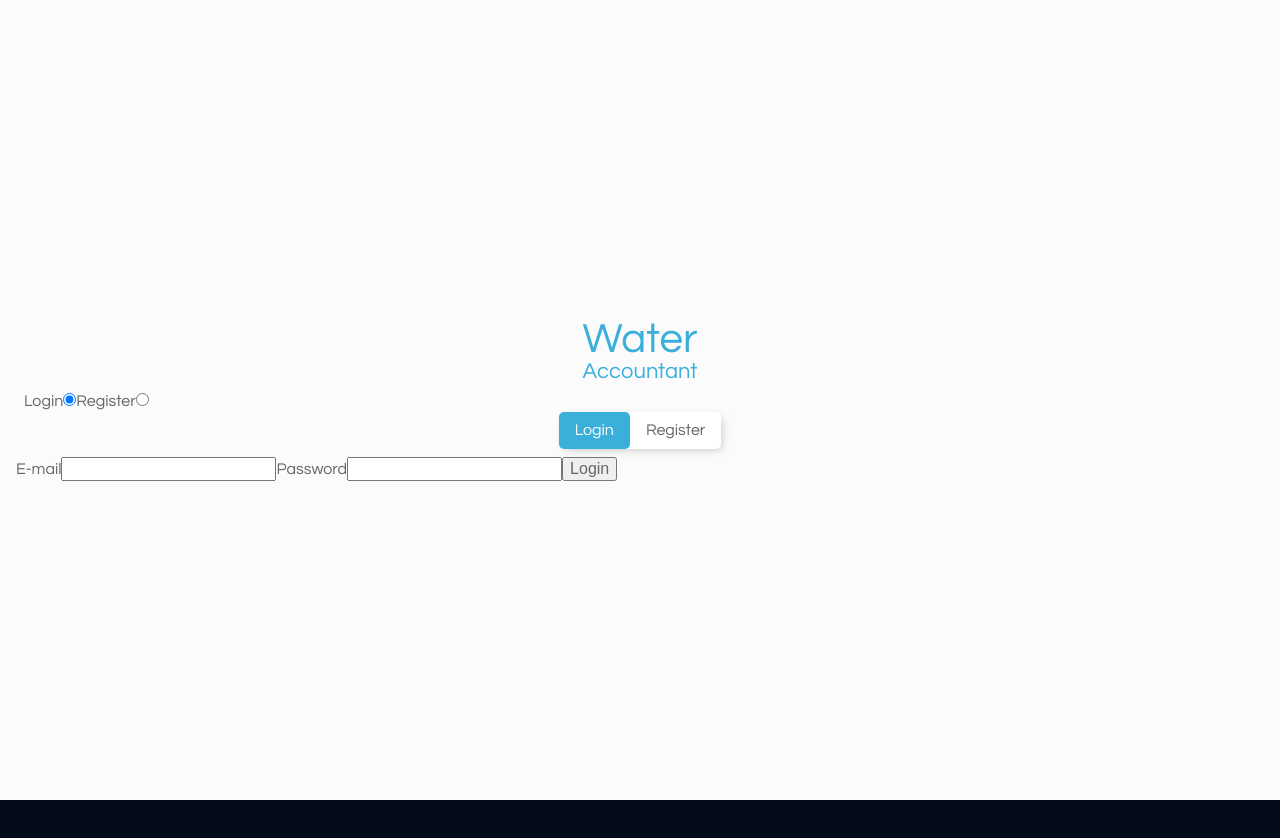
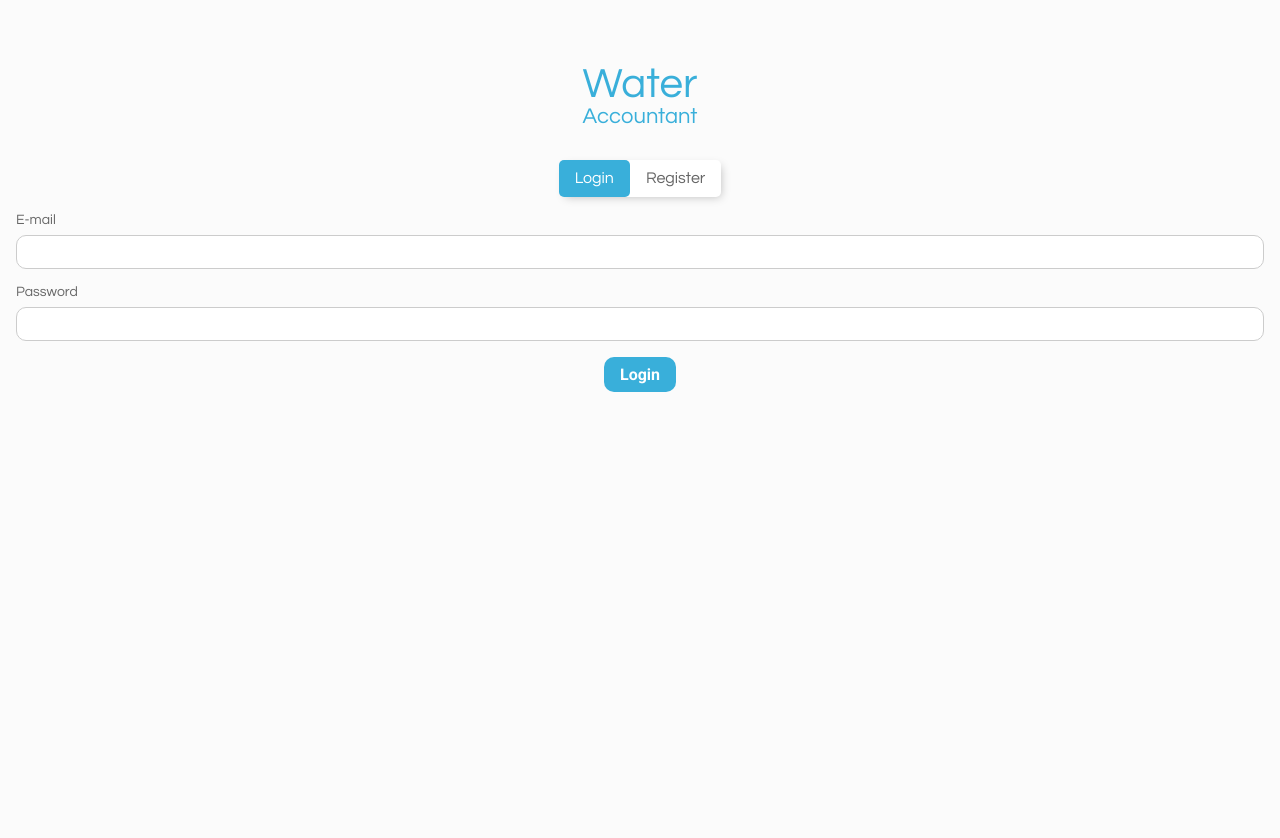
Before and after one commit to lararthur/water-accountant-frontend, a Next.js app: page / in a window 1280 px wide. Shown: the top 838 px of the page. Before the commit the page ends 800 px from the top, so only its background shows below. Built offline with nearby package versions, Linux system fonts and the light colour scheme.

Commit message:
[index.tsx form styling, formatedIdentifier]
-> general form styling, spacing and aligninment
-> lowering case of formated identifiers (used on key attr, id's and values, etc)

```diff
--- a/pages/index.tsx
+++ b/pages/index.tsx
@@ -61,11 +61,12 @@ export default function Home() {
       <form className="form">
 
         {switchObjArr.map((switchRadioItem) => {
-          const formatedIdentifier = switchRadioItem.identifier.replace(/\s/g, '');
+          const formatedIdentifier = switchRadioItem.identifier.replace(/\s/g, '').toLocaleLowerCase();
           return (
             <label
               key={`radio-${formatedIdentifier}`}
               htmlFor={formatedIdentifier}
+              className="hidden"
             >
               {switchRadioItem.identifier}
               <input
@@ -83,7 +84,7 @@ export default function Home() {
         <div className="switch">
           <div className="switch__wrapper">
             {switchObjArr.map((switchItem) => {
-              const formatedIdentifier = switchItem.identifier.replace(/\s/g, '');
+              const formatedIdentifier = switchItem.identifier.replace(/\s/g, '').toLocaleLowerCase();
               return (
                 <div
                   key={`switch-${formatedIdentifier}`}
@@ -103,39 +104,46 @@ export default function Home() {
           </div>
         </div>
 
-      </form>
-
         {checkedIdentifier === 'Login' ? (
-        <form>
-          <label htmlFor="email">
-            E-mail
-            <input type="email" id="email" />
+          <>
+            <label htmlFor="email" className="label">
+              <span className="label__text">E-mail</span>
+              <input type="email" id="email" className="input" />
             </label>
-          <label htmlFor="password">
-            Password
-            <input type="password" id="password" />
+            <label htmlFor="password" className="label">
+              <span className="label__text">Password</span>
+              <input type="password" id="password" className="input" />
             </label>
 
-          <input type="button" value="Login" />
-        </form>
+            <input
+              className="button"
+              type="button"
+              value="Login"
+            />
+          </>
         ) : (
-        <form>
-          <label htmlFor="email">
-            E-mail
-            <input type="email" id="email" />
+          <>
+            <label htmlFor="email" className="label">
+              <span className="label__text">E-mail</span>
+              <input type="email" id="email" className="input" />
             </label>
-          <label htmlFor="password">
-            Password
-            <input type="password" id="password" />
+            <label htmlFor="password" className="label">
+              <span className="label__text">Password</span>
+              <input type="password" id="password" className="input" />
             </label>
-          <label htmlFor="confirm-password">
-            Confirm Password
-            <input type="password" id="confirm-password" />
+            <label htmlFor="confirm-password" className="label">
+              <span className="label__text">Confirm Password</span>
+              <input type="password" id="confirm-password" className="input" />
             </label>
 
-          <input type="button" value="Register" />
+            <input
+              className="button"
+              type="button"
+              value="Register"
+            />
+          </>
+        )}
       </form>
-      )}
 
     </div>
   );
--- a/styles/global.scss
+++ b/styles/global.scss
@@ -1,17 +1,53 @@
 @import './variables.scss';
+
+.hidden {
+  display: none;
+}
 
 .wrapper {
   padding: 0 1rem;
 }
 
 .form {
-  padding: 8px;
+  padding: 8px 0;
+  display: flex;
+  flex-direction: column;
+}
+.label {
+  font-size: 0.875rem;
+  display: flex;
+  flex-direction: column;
+  padding-bottom: 1rem;
+  &__text {
+    padding-bottom: 0.5rem;
+    line-height: 1;
+  }
+}
+.input {
+  display: block;
+  border: 1px solid $grey;
+  font-size: 1rem;
+  padding: 0.5rem 1rem;
+  border-radius: 10px;
+  font-family: 'Questrial', sans-serif;
+}
+.button {
+  background: $blue;
+  color: $white;
+  font-family: 'Roboto', sans-serif;
+  font-weight: 700;
+  border-radius: 10px;
+  padding: 0.5rem 1rem;
+  border: none;
+  width: fit-content;
+  margin: 0 auto;
 }
 
 .switch {
   width: 100%;
   display: flex;
   justify-content: center;
+  padding-bottom: 1rem;
   &__wrapper {
     background: $white;
     box-shadow: 3px 3px 10px -3px rgba(0, 0, 0, 0.25);
--- a/styles/home.module.scss
+++ b/styles/home.module.scss
@@ -1,11 +1,9 @@
 @import '../styles/variables.scss';
 
 .homeContainer {
-  display: flex;
+  padding-top: 4rem;
   background: $background;
   height: 100vh;
-  flex-direction: column;
-  justify-content: center;
 }
 
 .logo {
@@ -13,6 +11,7 @@
   text-align: center;
   font-size: 1.375rem;
   line-height: 1;
+  padding-bottom: 1.5rem;
   &__largerWord {
     font-size: 2.625rem;
     display: block;
--- a/styles/variables.scss
+++ b/styles/variables.scss
@@ -1,3 +1,6 @@
+$white: #FFF;
 $blue: #39AFDA;
-$white: #fff;
 $background: #FBFBFB;
+$darkgrey: #666;
+$grey: #CCC;
+$lightgrey: #E7E7E7;
```
Lines whose indentation alone changed are shown as unchanged.
